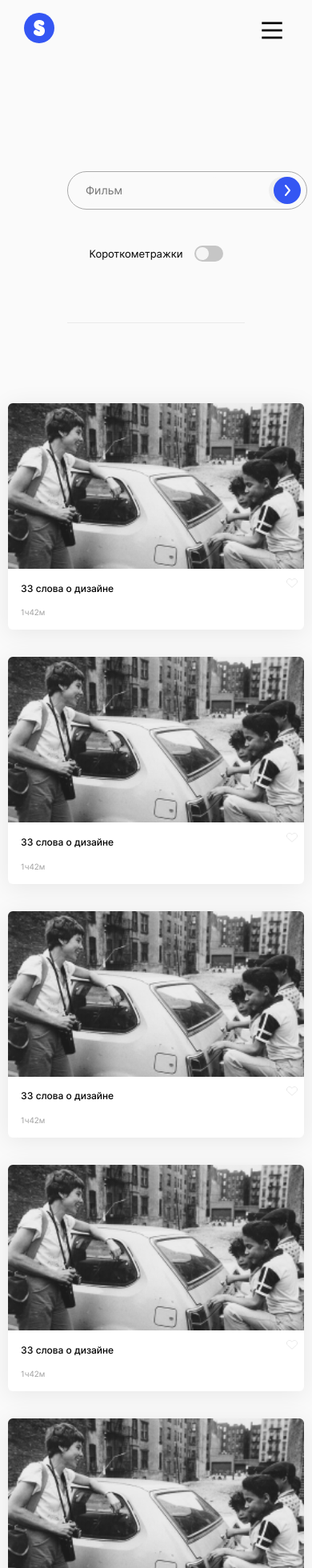
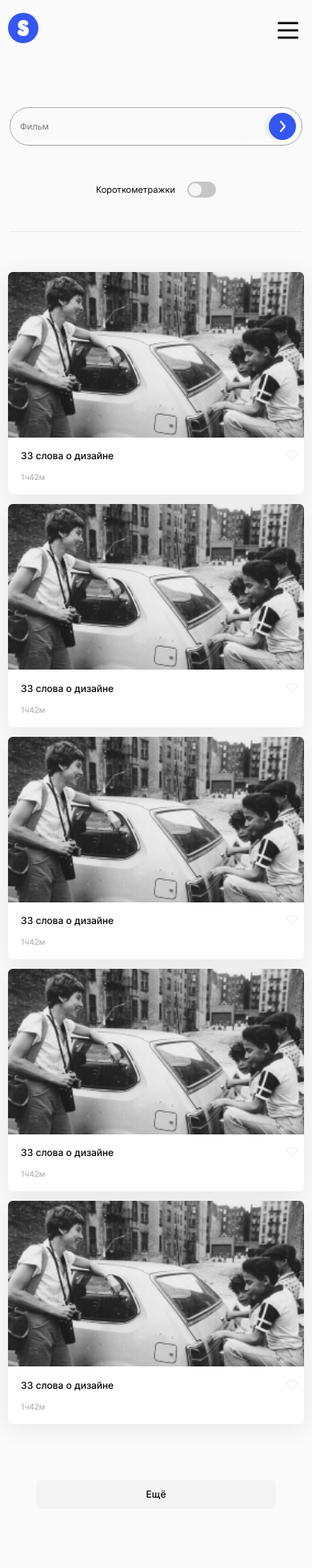
Before and after one commit to Marvin811/movies-explorer-frontend, a React (Create React App) app: page /movies in a window 390 px wide. Shown: the top 1960 px of the page at 80% size. Built offline with nearby package versions, Linux system fonts and the light colour scheme.

Commit message:
feat:адаптив для movies/save-movies на 720/320px

```diff
--- a/src/components/Burger/Burger.css
+++ b/src/components/Burger/Burger.css
@@ -17,4 +17,7 @@
         width: 40px;
         height: 43px;
     }
+    .burger-header {
+     margin: 0 10px;
+    }
 }
--- a/src/components/More/More.css
+++ b/src/components/More/More.css
@@ -26,8 +26,18 @@
     opacity: 0.6;
 }
 
-@media screen and (max-width: 400px) {
-    .more__button {
-        width: 200px;
+@media screen and (max-width: 800px) {
+    .more {
+        padding-top: 70px;
     }
 }
+
+@media screen and (max-width: 400px) {
+    .more {
+        padding-bottom: 83px
+    }
+
+    .more__button {
+        width: 300px;
+    }
+}
--- a/src/components/MoviesCard/MoviesCard.css
+++ b/src/components/MoviesCard/MoviesCard.css
@@ -74,7 +74,17 @@
     color: #a0a0a0;
 }
 
-@media (max-width: 400px) {
+@media screen and (max-width: 800px) {
+    .card__text {
+        margin-bottom: 11px;
+    }
+
+    .card__text-container {
+        padding-bottom: 0;
+    }
+}
+
+@media screen and (max-width: 400px) {
     .card__text {
         font-size: 12px;
         line-height: 15px;
--- a/src/components/MoviesCardList/MoviesCardList.css
+++ b/src/components/MoviesCardList/MoviesCardList.css
@@ -11,7 +11,7 @@
     align-self: center;
 }
 
-@media (max-width: 768px) {
+@media screen and (max-width: 768px) {
     .card-list__container {
         padding-left: 30px;
         padding-right: 30px;
@@ -20,12 +20,13 @@
     }
 }
 
-@media (max-width: 400px) {
+@media screen and (max-width: 400px) {
     .card-list__container {
         padding-top: 40px;
         padding-left: 10px;
         padding-right: 10px;
         grid-template-columns: repeat(1, 1fr);
-        gap: 34px;
+        grid-gap: 12px;
+        gap: 12px;
     }
 }
--- a/src/components/MoviesCardList/MoviesCardList.js
+++ b/src/components/MoviesCardList/MoviesCardList.js
@@ -11,13 +11,7 @@ export function MoviesCardList() {
                 <MoviesCard />
                 <MoviesCard />
                 <MoviesCard />
-                <MoviesCard />
-                <MoviesCard />
-                <MoviesCard />
-                <MoviesCard />
-                <MoviesCard />
-                <MoviesCard />
-                <MoviesCard />
+
             </div>
         </div>
     )
--- a/src/components/SearchForm/SearchForm.css
+++ b/src/components/SearchForm/SearchForm.css
@@ -78,7 +78,8 @@
 
 @media screen and (max-width: 900px) {
     .search {
-        padding: 80px 30px 0;
+        padding: 57px 0 0;
+        margin: 0 30px;
     }
 
     .search__container {
@@ -88,20 +89,39 @@
     }
 
     .search__short-films {
-        margin: 0 auto 51px;
+        margin: 0 auto 30px;
     }
 }
 
 @media screen and (max-width: 450px) {
     .search {
-        padding: 80px 14px 10px;
+        padding:0 0 10px;
+        margin: 0 12px;
     }
 
     .search__container {
         flex-direction: column;
         justify-content: center;
         align-items: center;
-        margin: 60px auto 50px;
+        margin: 60px auto 0;
+    }
+    .search__input {
+        font-size: 11px;
+        line-height: 18px;
+        margin: 0;
+    }
+
+    .search__input-container {
+        margin-bottom: 30px;
+    }
+
+    .search__short-films_title {
+        font-size: 11px;
+        line-height: 18px;
+    }
+    .search__short-films {
+        width: 150px;
+        margin: 0 auto 17px;
     }
 
     .search__input-container {
--- a/src/components/SlideMenu/SlideMenu.js
+++ b/src/components/SlideMenu/SlideMenu.js
@@ -1,13 +1,13 @@
 import "./SlideMenu.css";
 import closeButton from "../../images/close-button.svg";
-import { NavLink, Link } from "react-router-dom";
+import {NavLink, Link} from "react-router-dom";
 import profile from "../../images/icon.svg";
 import React from "react";
 
 function SlideMenu(props) {
-    const { isOpen, onClose } = props;
+    const {isOpen, onClose} = props;
 
-    const setActive = ({ isActive }) =>
+    const setActive = ({isActive}) =>
         isActive
             ? "slide-menu__link slide-menu__link_active link-opacity"
             : "slide-menu__link link-opacity";
```
